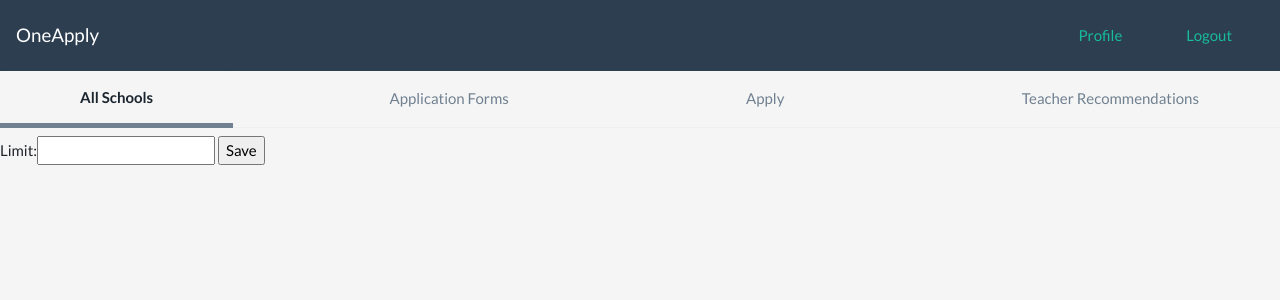
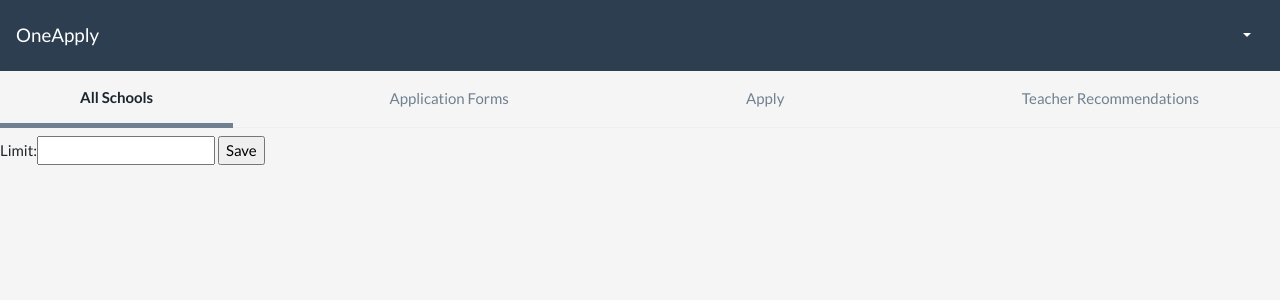
Before and after one commit to gcivil-nyu-org/fall2019-cs-gy-6063-team-three, a Django app: page /dashboard/all_schools/save/ in a window 1280 px wide. Shown: the top 300 px of the page. Run offline with Django 3.2, Linux system fonts and the light colour scheme; some libraries are stand-ins or nearby versions.

Commit message:
dropdown feature on dashboard

```diff
--- a/dashboard/templates/dashboard/index.html
+++ b/dashboard/templates/dashboard/index.html
@@ -28,9 +28,15 @@
 
                 </ul>
 
-                <a class="nav-link" href='#'>Profile</a>
-                <a class="nav-link" href="{% url 'dashboard:logout' %}">Logout</a>
-
+                <div class="dropdown">
+                    <button class="btn btn-primary dropdown-toggle" type="button" id="dropdownMenu2" data-toggle="dropdown" aria-haspopup="true" aria-expanded="false">
+                     </button>
+                    <div class="dropdown-menu dropdown-menu-sm-right" aria-labelledby="dropdown03">
+                        <button class="dropdown-item">Profile</button>
+                        <button class="dropdown-item">Change Password</button>
+                        <button class="dropdown-item" href="{% url 'dashboard:logout' %}">Logout</button>
+                    </div>
+                </div>
             </div>
         </nav>
     </div>
```
